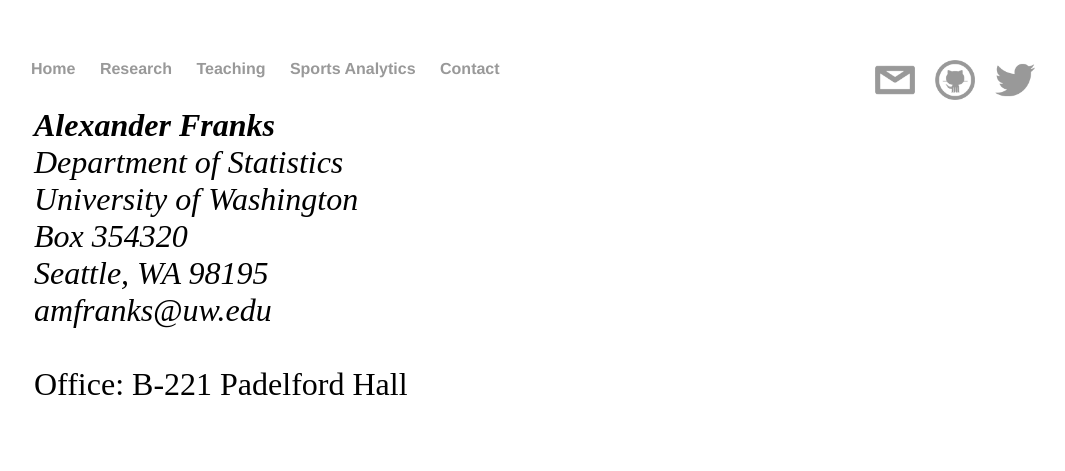
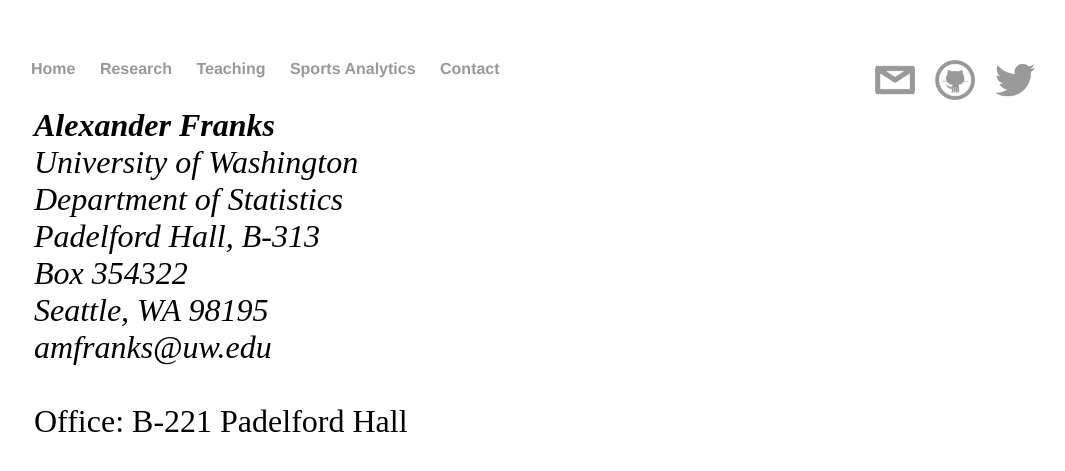
Before and after one commit to afranks86/afranks86.github.io, a Jekyll site: the page built from contact/index.html, in a window 1280 px wide. Shown: the top 471 px of the page, without its empty margins (97-1162 px from the left). Built offline with Jekyll 4.4.1, drawn with Linux system fonts in a browser that asks for light colours; nearby versions of some CDN libraries.

Commit message:
Updated address

```diff
--- a/contact/index.html
+++ b/contact/index.html
@@ -12,9 +12,10 @@ title: Alexander Franks - Contact
       <td style="font-size: 2em">
 	<address>
 	  <strong>Alexander Franks</strong><br>
+	  University of Washington<br>
 	  Department of Statistics<br>
-	  University of Washington<br>
-	  Box 354320<br>
+	  Padelford Hall, B-313<br>
+	  Box 354322<br>
 	  Seattle, WA 98195<br>
 	  <span class="obfuscate">amfranks@uw.edu</span>
 	</address>
```
